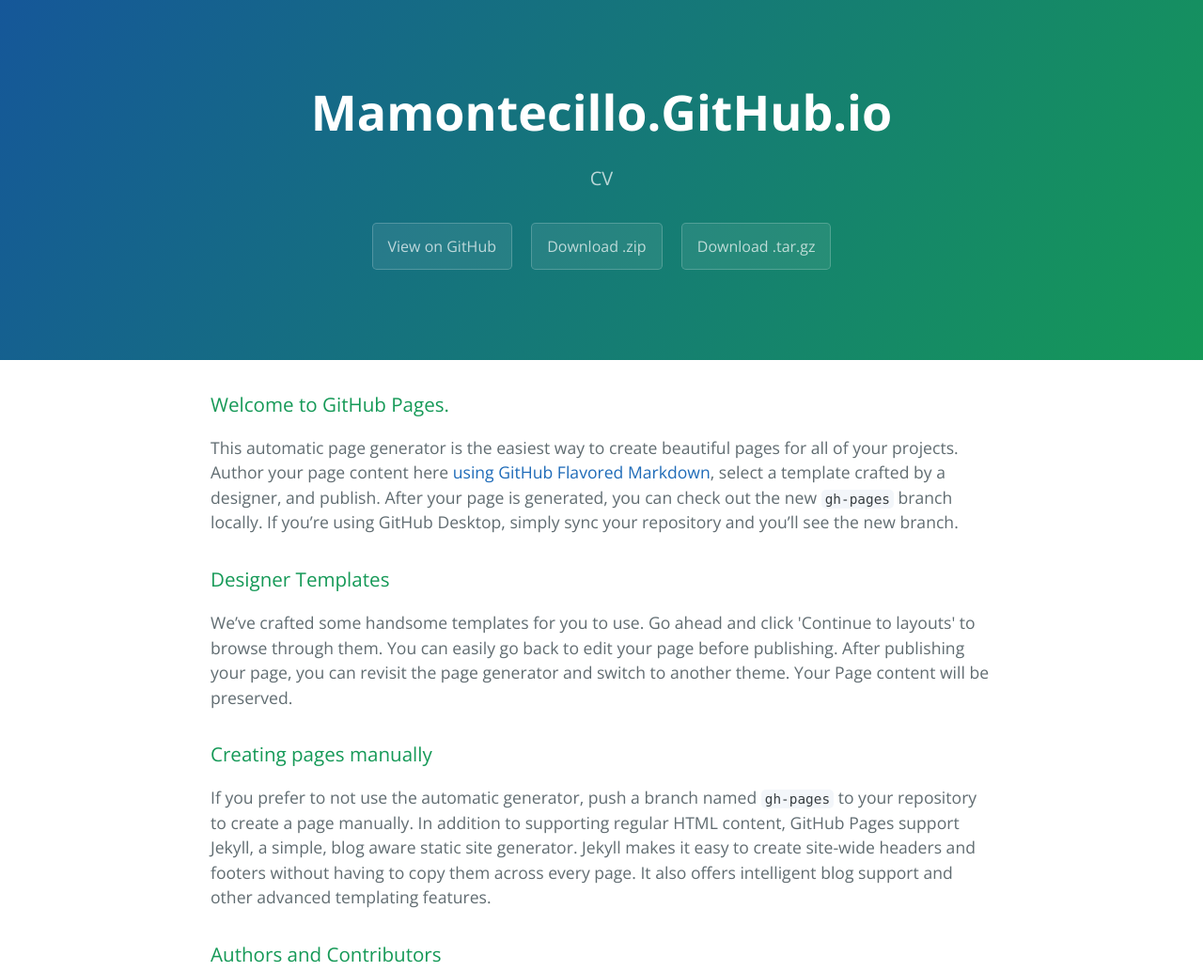
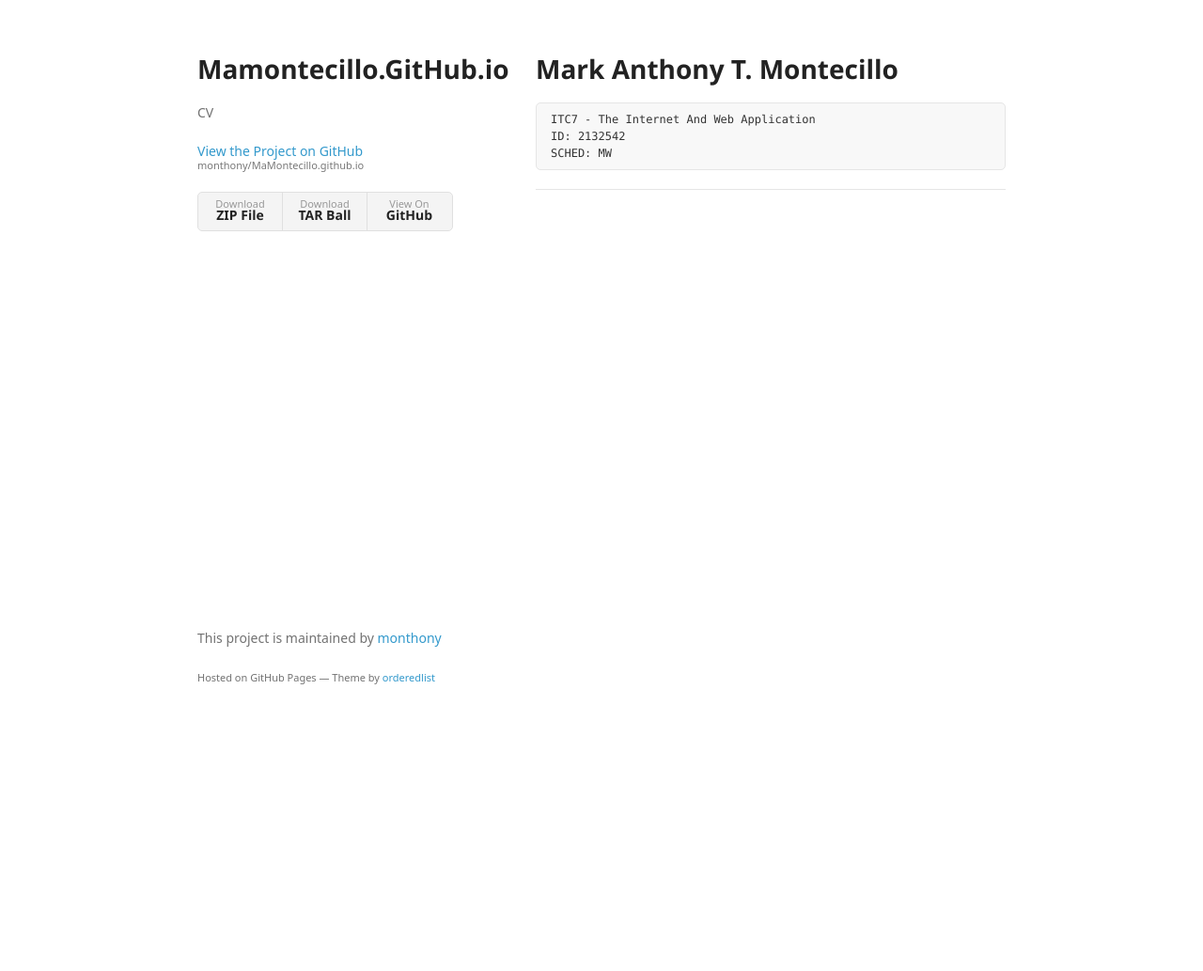
Before and after one commit to monthony/MaMontecillo.github.io, a plain HTML site: page index.html in a window 1280 px wide. Shown: the top 1033 px of the page at 94% size. After the commit the page ends 800 px from the top, so only its background shows below. Drawn offline with nearby package versions, Linux system fonts and the light colour scheme; a web font is replaced by a local one.

```diff
--- a/index.html
+++ b/index.html
@@ -1,57 +1,49 @@
-<!DOCTYPE html>
-<html lang="en-us">
+<!doctype html>
+<html>
   <head>
-    <meta charset="UTF-8">
+    <meta charset="utf-8">
+    <meta http-equiv="X-UA-Compatible" content="chrome=1">
     <title>Mamontecillo.GitHub.io by monthony</title>
-    <meta name="viewport" content="width=device-width, initial-scale=1">
-    <link rel="stylesheet" type="text/css" href="stylesheets/normalize.css" media="screen">
-    <link href='https://fonts.googleapis.com/css?family=Open+Sans:400,700' rel='stylesheet' type='text/css'>
-    <link rel="stylesheet" type="text/css" href="stylesheets/stylesheet.css" media="screen">
-    <link rel="stylesheet" type="text/css" href="stylesheets/github-light.css" media="screen">
+
+    <link rel="stylesheet" href="stylesheets/styles.css">
+    <link rel="stylesheet" href="stylesheets/github-light.css">
+    <meta name="viewport" content="width=device-width">
+    <!--[if lt IE 9]>
+    <script src="//html5shiv.googlecode.com/svn/trunk/html5.js"></script>
+    <![endif]-->
   </head>
   <body>
-    <section class="page-header">
-      <h1 class="project-name">Mamontecillo.GitHub.io</h1>
-      <h2 class="project-tagline">CV</h2>
-      <a href="https://github.com/monthony/MaMontecillo.github.io" class="btn">View on GitHub</a>
-      <a href="https://github.com/monthony/MaMontecillo.github.io/zipball/master" class="btn">Download .zip</a>
-      <a href="https://github.com/monthony/MaMontecillo.github.io/tarball/master" class="btn">Download .tar.gz</a>
-    </section>
+    <div class="wrapper">
+      <header>
+        <h1>Mamontecillo.GitHub.io</h1>
+        <p>CV</p>
 
-    <section class="main-content">
-      <h3>
-<a id="welcome-to-github-pages" class="anchor" href="#welcome-to-github-pages" aria-hidden="true"><span aria-hidden="true" class="octicon octicon-link"></span></a>Welcome to GitHub Pages.</h3>
+        <p class="view"><a href="https://github.com/monthony/MaMontecillo.github.io">View the Project on GitHub <small>monthony/MaMontecillo.github.io</small></a></p>
 
-<p>This automatic page generator is the easiest way to create beautiful pages for all of your projects. Author your page content here <a href="https://guides.github.com/features/mastering-markdown/">using GitHub Flavored Markdown</a>, select a template crafted by a designer, and publish. After your page is generated, you can check out the new <code>gh-pages</code> branch locally. If you’re using GitHub Desktop, simply sync your repository and you’ll see the new branch.</p>
 
-<h3>
-<a id="designer-templates" class="anchor" href="#designer-templates" aria-hidden="true"><span aria-hidden="true" class="octicon octicon-link"></span></a>Designer Templates</h3>
+        <ul>
+          <li><a href="https://github.com/monthony/MaMontecillo.github.io/zipball/master">Download <strong>ZIP File</strong></a></li>
+          <li><a href="https://github.com/monthony/MaMontecillo.github.io/tarball/master">Download <strong>TAR Ball</strong></a></li>
+          <li><a href="https://github.com/monthony/MaMontecillo.github.io">View On <strong>GitHub</strong></a></li>
+        </ul>
+      </header>
+      <section>
+        <h1>
+<a id="mark-anthony-t-montecillo" class="anchor" href="#mark-anthony-t-montecillo" aria-hidden="true"><span aria-hidden="true" class="octicon octicon-link"></span></a>Mark Anthony T. Montecillo</h1>
 
-<p>We’ve crafted some handsome templates for you to use. Go ahead and click 'Continue to layouts' to browse through them. You can easily go back to edit your page before publishing. After publishing your page, you can revisit the page generator and switch to another theme. Your Page content will be preserved.</p>
+<pre><code>ITC7 - The Internet And Web Application
+ID: 2132542
+SCHED: MW
+</code></pre>
 
-<h3>
-<a id="creating-pages-manually" class="anchor" href="#creating-pages-manually" aria-hidden="true"><span aria-hidden="true" class="octicon octicon-link"></span></a>Creating pages manually</h3>
-
-<p>If you prefer to not use the automatic generator, push a branch named <code>gh-pages</code> to your repository to create a page manually. In addition to supporting regular HTML content, GitHub Pages support Jekyll, a simple, blog aware static site generator. Jekyll makes it easy to create site-wide headers and footers without having to copy them across every page. It also offers intelligent blog support and other advanced templating features.</p>
-
-<h3>
-<a id="authors-and-contributors" class="anchor" href="#authors-and-contributors" aria-hidden="true"><span aria-hidden="true" class="octicon octicon-link"></span></a>Authors and Contributors</h3>
-
-<p>You can <a href="https://help.github.com/articles/basic-writing-and-formatting-syntax/#mentioning-users-and-teams" class="user-mention">@mention</a> a GitHub username to generate a link to their profile. The resulting <code>&lt;a&gt;</code> element will link to the contributor’s GitHub Profile. For example: In 2007, Chris Wanstrath (<a href="https://github.com/defunkt" class="user-mention">@defunkt</a>), PJ Hyett (<a href="https://github.com/pjhyett" class="user-mention">@pjhyett</a>), and Tom Preston-Werner (<a href="https://github.com/mojombo" class="user-mention">@mojombo</a>) founded GitHub.</p>
-
-<h3>
-<a id="support-or-contact" class="anchor" href="#support-or-contact" aria-hidden="true"><span aria-hidden="true" class="octicon octicon-link"></span></a>Support or Contact</h3>
-
-<p>Having trouble with Pages? Check out our <a href="https://help.github.com/pages">documentation</a> or <a href="https://github.com/contact">contact support</a> and we’ll help you sort it out.</p>
-
-      <footer class="site-footer">
-        <span class="site-footer-owner"><a href="https://github.com/monthony/MaMontecillo.github.io">Mamontecillo.GitHub.io</a> is maintained by <a href="https://github.com/monthony">monthony</a>.</span>
-
-        <span class="site-footer-credits">This page was generated by <a href="https://pages.github.com">GitHub Pages</a> using the <a href="https://github.com/jasonlong/cayman-theme">Cayman theme</a> by <a href="https://twitter.com/jasonlong">Jason Long</a>.</span>
+<hr>
+      </section>
+      <footer>
+        <p>This project is maintained by <a href="https://github.com/monthony">monthony</a></p>
+        <p><small>Hosted on GitHub Pages &mdash; Theme by <a href="https://github.com/orderedlist">orderedlist</a></small></p>
       </footer>
-
-    </section>
-
+    </div>
+    <script src="javascripts/scale.fix.js"></script>
 
   </body>
 </html>
--- /dev/null
+++ b/stylesheets/styles.css
@@ -0,0 +1,324 @@
+@font-face {
+  font-family: 'Noto Sans';
+  font-weight: 400;
+  font-style: normal;
+  src: url('../fonts/Noto-Sans-regular/Noto-Sans-regular.eot');
+  src: url('../fonts/Noto-Sans-regular/Noto-Sans-regular.eot?#iefix') format('embedded-opentype'),
+       local('Noto Sans'),
+       local('Noto-Sans-regular'),
+       url('../fonts/Noto-Sans-regular/Noto-Sans-regular.woff2') format('woff2'),
+       url('../fonts/Noto-Sans-regular/Noto-Sans-regular.woff') format('woff'),
+       url('../fonts/Noto-Sans-regular/Noto-Sans-regular.ttf') format('truetype'),
+       url('../fonts/Noto-Sans-regular/Noto-Sans-regular.svg#NotoSans') format('svg');
+}
+
+@font-face {
+  font-family: 'Noto Sans';
+  font-weight: 700;
+  font-style: normal;
+  src: url('../fonts/Noto-Sans-700/Noto-Sans-700.eot');
+  src: url('../fonts/Noto-Sans-700/Noto-Sans-700.eot?#iefix') format('embedded-opentype'),
+       local('Noto Sans Bold'),
+       local('Noto-Sans-700'),
+       url('../fonts/Noto-Sans-700/Noto-Sans-700.woff2') format('woff2'),
+       url('../fonts/Noto-Sans-700/Noto-Sans-700.woff') format('woff'),
+       url('../fonts/Noto-Sans-700/Noto-Sans-700.ttf') format('truetype'),
+       url('../fonts/Noto-Sans-700/Noto-Sans-700.svg#NotoSans') format('svg');
+}
+
+@font-face {
+  font-family: 'Noto Sans';
+  font-weight: 400;
+  font-style: italic;
+  src: url('../fonts/Noto-Sans-italic/Noto-Sans-italic.eot');
+  src: url('../fonts/Noto-Sans-italic/Noto-Sans-italic.eot?#iefix') format('embedded-opentype'),
+       local('Noto Sans Italic'),
+       local('Noto-Sans-italic'),
+       url('../fonts/Noto-Sans-italic/Noto-Sans-italic.woff2') format('woff2'),
+       url('../fonts/Noto-Sans-italic/Noto-Sans-italic.woff') format('woff'),
+       url('../fonts/Noto-Sans-italic/Noto-Sans-italic.ttf') format('truetype'),
+       url('../fonts/Noto-Sans-italic/Noto-Sans-italic.svg#NotoSans') format('svg');
+}
+
+@font-face {
+  font-family: 'Noto Sans';
+  font-weight: 700;
+  font-style: italic;
+  src: url('../fonts/Noto-Sans-700italic/Noto-Sans-700italic.eot');
+  src: url('../fonts/Noto-Sans-700italic/Noto-Sans-700italic.eot?#iefix') format('embedded-opentype'),
+       local('Noto Sans Bold Italic'),
+       local('Noto-Sans-700italic'),
+       url('../fonts/Noto-Sans-700italic/Noto-Sans-700italic.woff2') format('woff2'),
+       url('../fonts/Noto-Sans-700italic/Noto-Sans-700italic.woff') format('woff'),
+       url('../fonts/Noto-Sans-700italic/Noto-Sans-700italic.ttf') format('truetype'),
+       url('../fonts/Noto-Sans-700italic/Noto-Sans-700italic.svg#NotoSans') format('svg');
+}
+
+body {
+  background-color: #fff;
+  padding:50px;
+  font: 14px/1.5 "Noto Sans", "Helvetica Neue", Helvetica, Arial, sans-serif;
+  color:#727272;
+  font-weight:400;
+}
+
+h1, h2, h3, h4, h5, h6 {
+  color:#222;
+  margin:0 0 20px;
+}
+
+p, ul, ol, table, pre, dl {
+  margin:0 0 20px;
+}
+
+h1, h2, h3 {
+  line-height:1.1;
+}
+
+h1 {
+  font-size:28px;
+}
+
+h2 {
+  color:#393939;
+}
+
+h3, h4, h5, h6 {
+  color:#494949;
+}
+
+a {
+  color:#39c;
+  text-decoration:none;
+}
+
+a:hover {
+  color:#069;
+}
+
+a small {
+  font-size:11px;
+  color:#777;
+  margin-top:-0.3em;
+  display:block;
+}
+
+a:hover small {
+  color:#777;
+}
+
+.wrapper {
+  width:860px;
+  margin:0 auto;
+}
+
+blockquote {
+  border-left:1px solid #e5e5e5;
+  margin:0;
+  padding:0 0 0 20px;
+  font-style:italic;
+}
+
+code, pre {
+  font-family:Monaco, Bitstream Vera Sans Mono, Lucida Console, Terminal, Consolas, Liberation Mono, DejaVu Sans Mono, Courier New, monospace;
+  color:#333;
+  font-size:12px;
+}
+
+pre {
+  padding:8px 15px;
+  background: #f8f8f8;
+  border-radius:5px;
+  border:1px solid #e5e5e5;
+  overflow-x: auto;
+}
+
+table {
+  width:100%;
+  border-collapse:collapse;
+}
+
+th, td {
+  text-align:left;
+  padding:5px 10px;
+  border-bottom:1px solid #e5e5e5;
+}
+
+dt {
+  color:#444;
+  font-weight:700;
+}
+
+th {
+  color:#444;
+}
+
+img {
+  max-width:100%;
+}
+
+header {
+  width:270px;
+  float:left;
+  position:fixed;
+  -webkit-font-smoothing:subpixel-antialiased;
+}
+
+header ul {
+  list-style:none;
+  height:40px;
+  padding:0;
+  background: #f4f4f4;
+  border-radius:5px;
+  border:1px solid #e0e0e0;
+  width:270px;
+}
+
+header li {
+  width:89px;
+  float:left;
+  border-right:1px solid #e0e0e0;
+  height:40px;
+}
+
+header li:first-child a {
+  border-radius:5px 0 0 5px;
+}
+
+header li:last-child a {
+  border-radius:0 5px 5px 0;
+}
+
+header ul a {
+  line-height:1;
+  font-size:11px;
+  color:#999;
+  display:block;
+  text-align:center;
+  padding-top:6px;
+  height:34px;
+}
+
+header ul a:hover {
+  color:#999;
+}
+
+header ul a:active {
+  background-color:#f0f0f0;
+}
+
+strong {
+  color:#222;
+  font-weight:700;
+}
+
+header ul li + li + li {
+  border-right:none;
+  width:89px;
+}
+
+header ul a strong {
+  font-size:14px;
+  display:block;
+  color:#222;
+}
+
+section {
+  width:500px;
+  float:right;
+  padding-bottom:50px;
+}
+
+small {
+  font-size:11px;
+}
+
+hr {
+  border:0;
+  background:#e5e5e5;
+  height:1px;
+  margin:0 0 20px;
+}
+
+footer {
+  width:270px;
+  float:left;
+  position:fixed;
+  bottom:50px;
+  -webkit-font-smoothing:subpixel-antialiased;
+}
+
+@media print, screen and (max-width: 960px) {
+
+  div.wrapper {
+    width:auto;
+    margin:0;
+  }
+
+  header, section, footer {
+    float:none;
+    position:static;
+    width:auto;
+  }
+
+  header {
+    padding-right:320px;
+  }
+
+  section {
+    border:1px solid #e5e5e5;
+    border-width:1px 0;
+    padding:20px 0;
+    margin:0 0 20px;
+  }
+
+  header a small {
+    display:inline;
+  }
+
+  header ul {
+    position:absolute;
+    right:50px;
+    top:52px;
+  }
+}
+
+@media print, screen and (max-width: 720px) {
+  body {
+    word-wrap:break-word;
+  }
+
+  header {
+    padding:0;
+  }
+
+  header ul, header p.view {
+    position:static;
+  }
+
+  pre, code {
+    word-wrap:normal;
+  }
+}
+
+@media print, screen and (max-width: 480px) {
+  body {
+    padding:15px;
+  }
+
+  header ul {
+    width:99%;
+  }
+
+  header li, header ul li + li + li {
+    width:33%;
+  }
+}
+
+@media print {
+  body {
+    padding:0.4in;
+    font-size:12pt;
+    color:#444;
+  }
+}
```
Also changed, not shown: javascripts/scale.fix.js (added, +17 -0 lines), params.json (+1 -1 lines).
